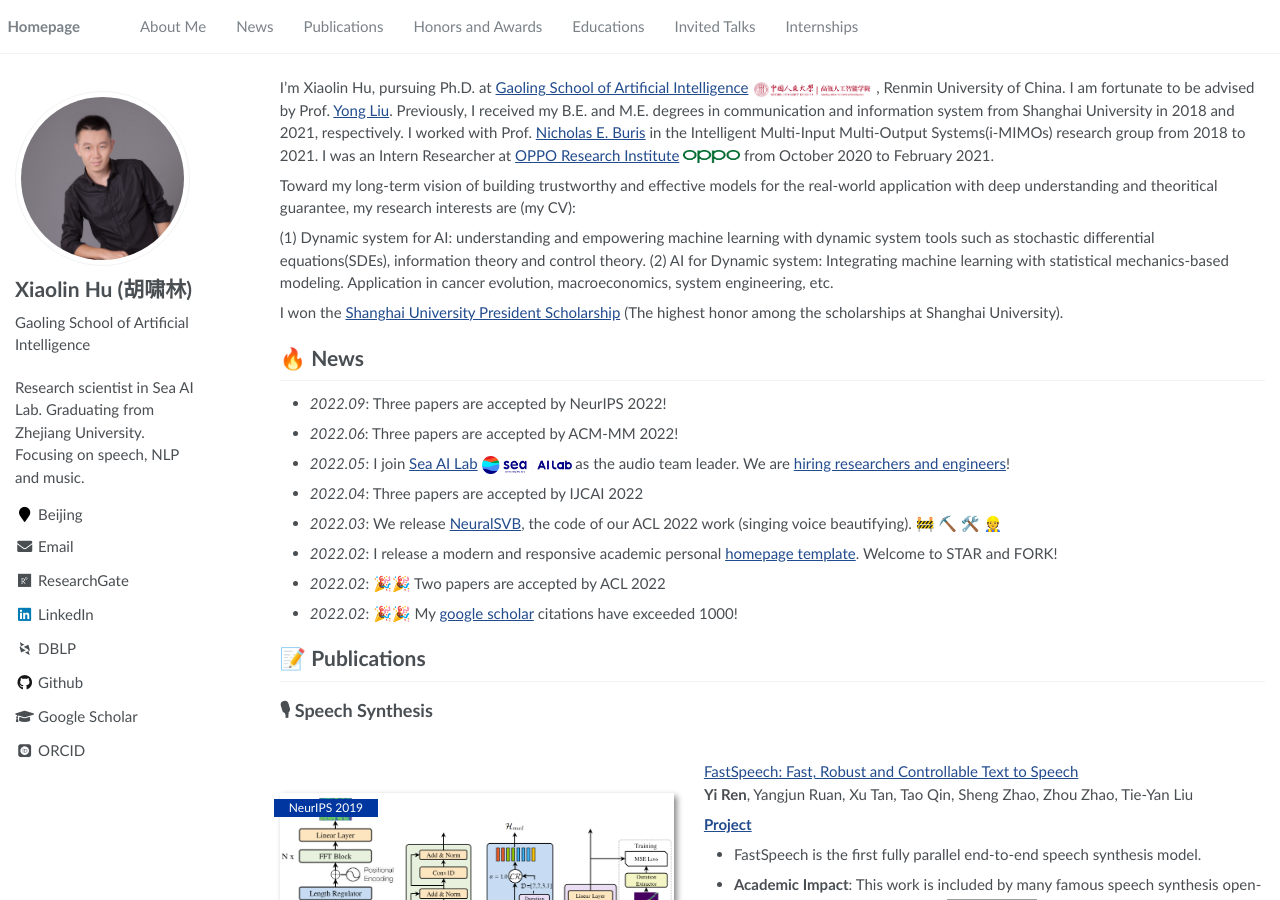
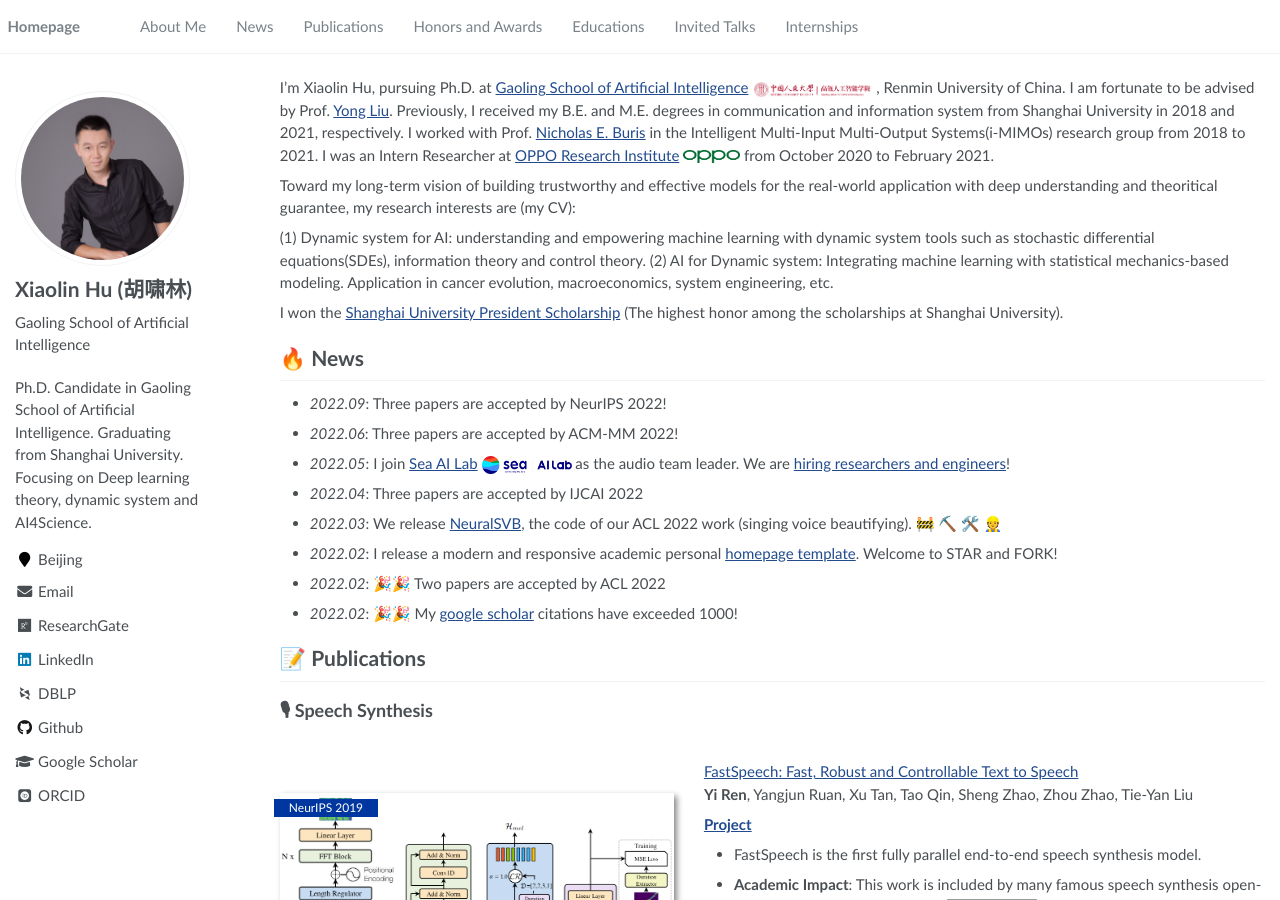
Before and after one commit to hsiaolinhu/hsiaolinhu.github.io, a Jekyll site: the page built from _pages/about.md, in a window 1280 px wide and 900 px high. Built offline with Jekyll 4.4.1, drawn with Linux system fonts in a browser that asks for light colours; some web fonts are replaced; grey boxes are pictures that could not be loaded.

Commit message:
Update _config.yml

```diff
--- a/_config.yml
+++ b/_config.yml
@@ -7,7 +7,7 @@
 
 # Site Settings
 title                    : "Xiaolin Hu (胡啸林)"
-description              : "Research scientist in Sea AI Lab. Graduating from Zhejiang University. Focusing on speech, NLP and music."
+description              : "Ph.D. Candidate in Gaoling School of Artificial Intelligence. Graduating from Shanghai University. Focusing on Deep learning theory, dynamic system and AI4Science."
 repository               : "hsiaolinhu/hsiaolinhu.github.io"
 google_scholar_stats_use_cdn : true
 
```
